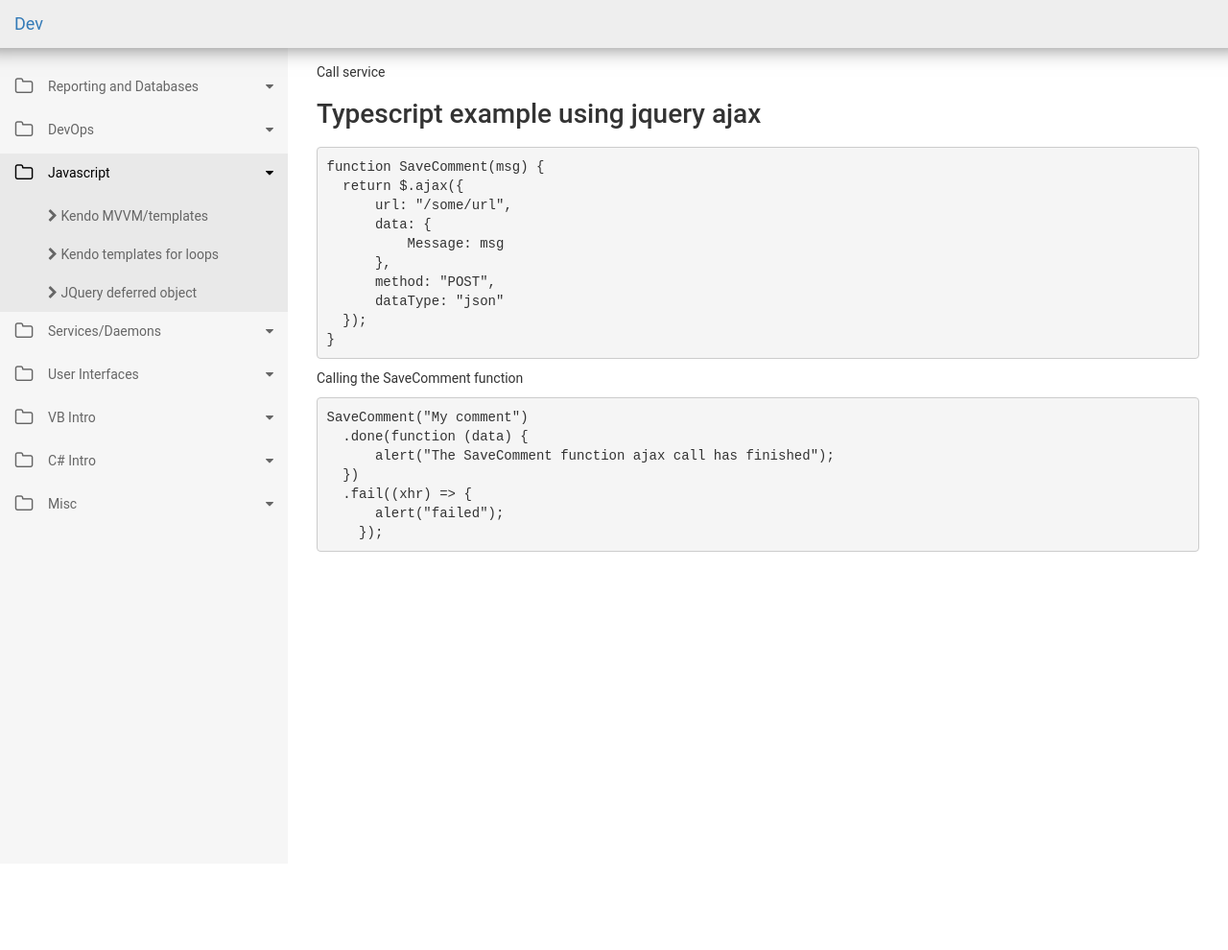
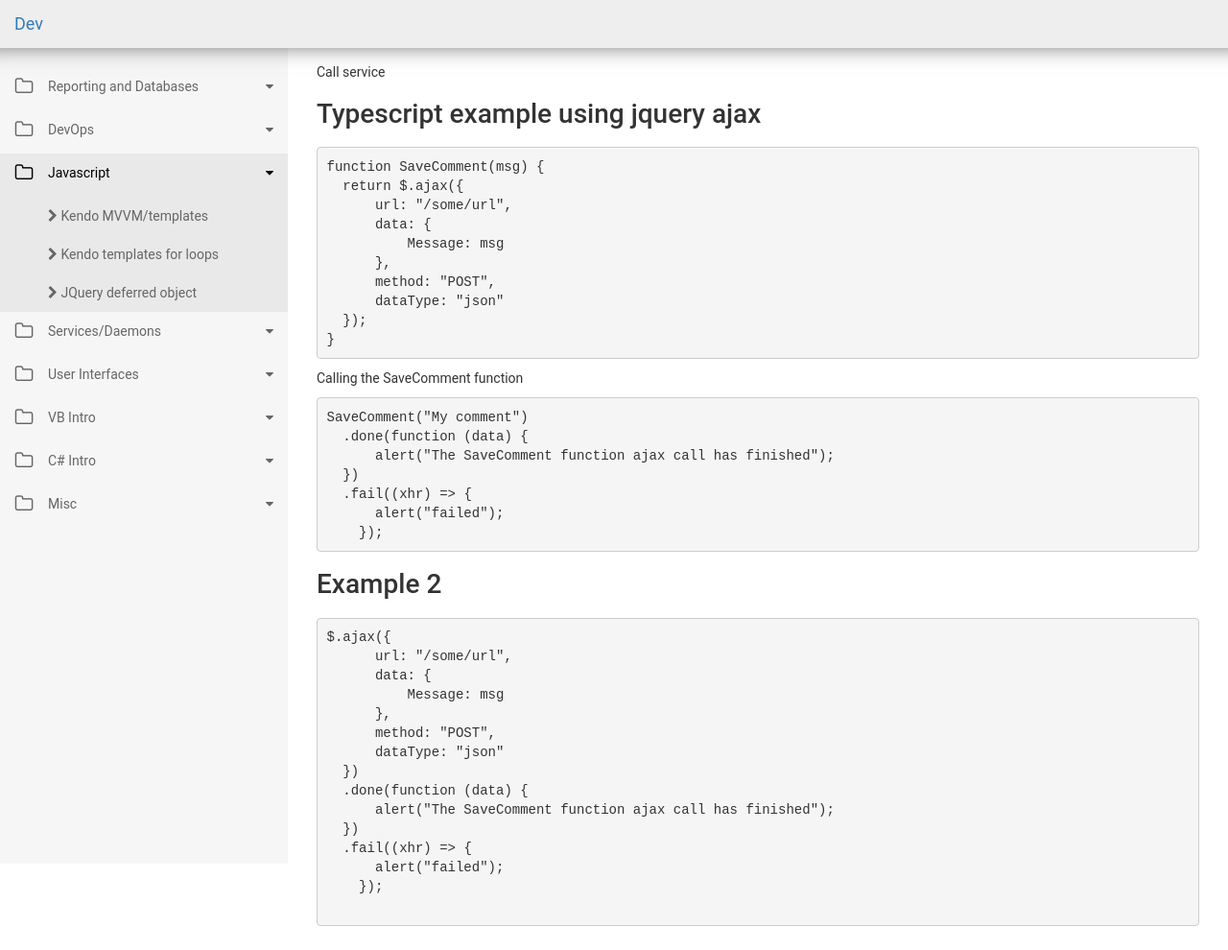
Before and after one commit to majorsilence/Dev, a Jekyll site: the page built from docs/Javascript/jquery-ajax.md, in a window 1280 px wide. Shown: the whole page at 96% size. Built offline with Jekyll 4.4.1, drawn with Linux system fonts in a browser that asks for light colours; nearby versions of some CDN libraries; before the commit the page ends 900 px from its top, so only the background shows below that.

Commit message:
Update jquery-ajax.md

````diff
--- a/docs/Javascript/jquery-ajax.md
+++ b/docs/Javascript/jquery-ajax.md
@@ -31,3 +31,24 @@ SaveComment("My comment")
       alert("failed");
     });
 ```
+
+
+# Example 2
+
+```typescript
+$.ajax({
+      url: "/some/url",
+      data: {
+          Message: msg
+      },
+      method: "POST",
+      dataType: "json"
+  })
+  .done(function (data) {
+      alert("The SaveComment function ajax call has finished");
+  })
+  .fail((xhr) => {
+      alert("failed");
+    });
+
+```
````
